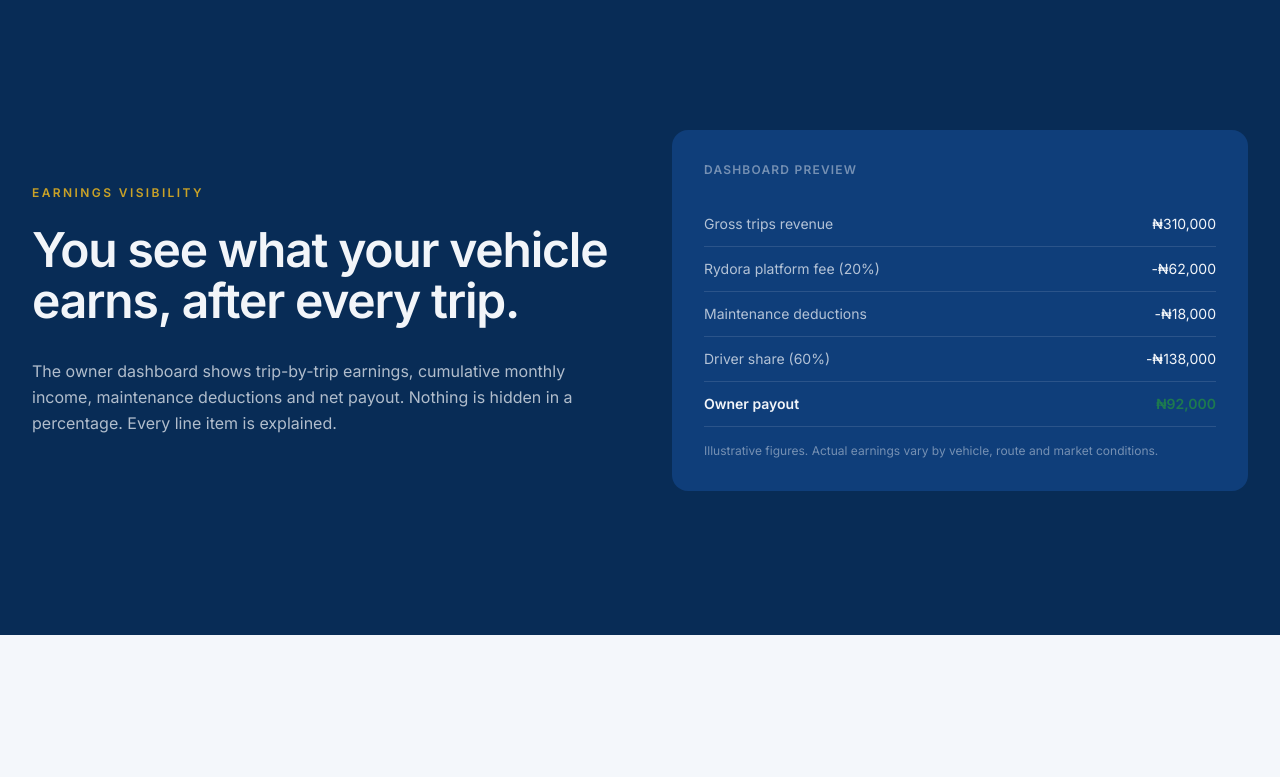
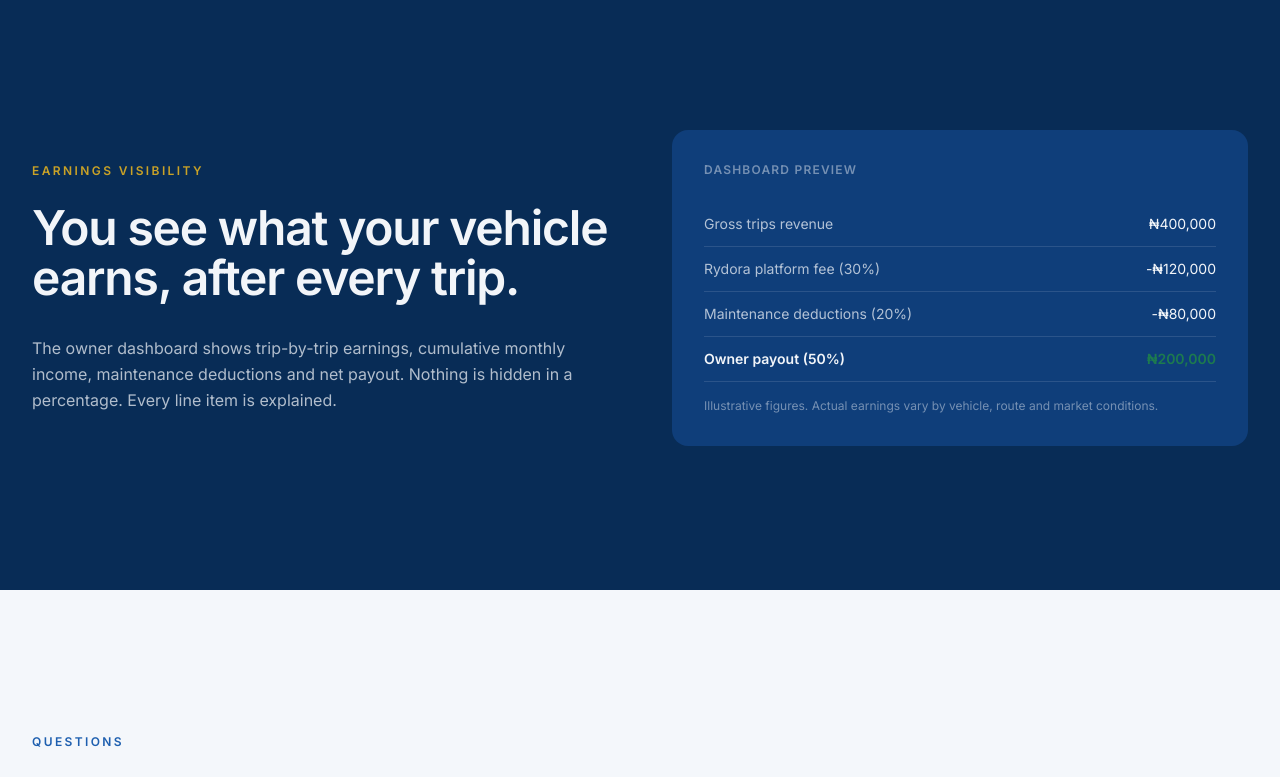
Before and after one commit to rydoraltd/rydora-web, a Next.js app: page /investors in a window 1280 px wide. Shown: the part 1660-2437 px from the top of the page. Built offline with nearby package versions, Linux system fonts and the light colour scheme; no server answers.

Commit message:
Update earnings breakdown in investors dashboard with revised revenue and fee structure

```diff
--- a/app/(marketing)/investors/page.tsx
+++ b/app/(marketing)/investors/page.tsx
@@ -256,11 +256,10 @@
                 Dashboard preview
               </p>
               {[
-                { label: "Gross trips revenue", value: "₦310,000" },
-                { label: "Rydora platform fee (20%)", value: "-₦62,000" },
-                { label: "Maintenance deductions", value: "-₦18,000" },
-                { label: "Driver share (60%)", value: "-₦138,000" },
-                { label: "Owner payout", value: "₦92,000", bold: true },
+                { label: "Gross trips revenue", value: "₦400,000" },
+                { label: "Rydora platform fee (30%)", value: "-₦120,000" },
+                { label: "Maintenance deductions (20%)", value: "-₦80,000" },
+                { label: "Owner payout (50%)", value: "₦200,000", bold: true },
               ].map((row) => (
                 <div
                   key={row.label}
```
